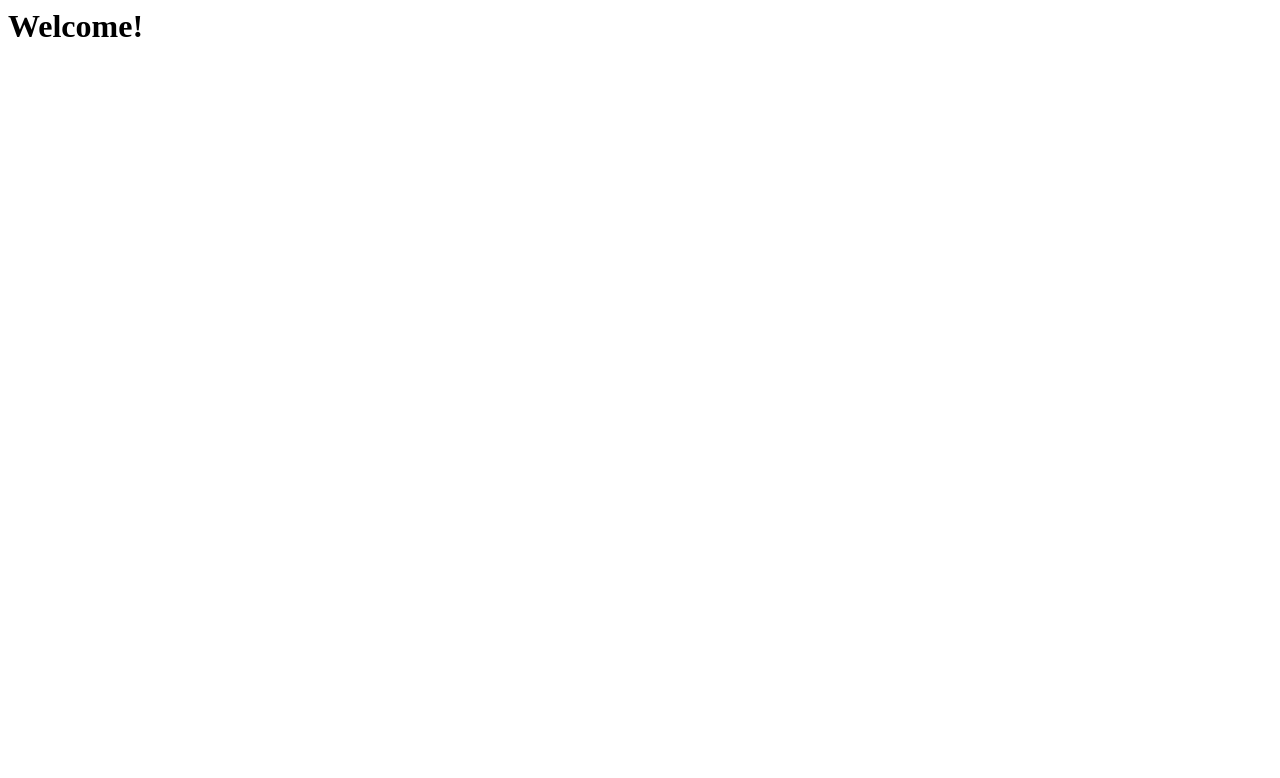
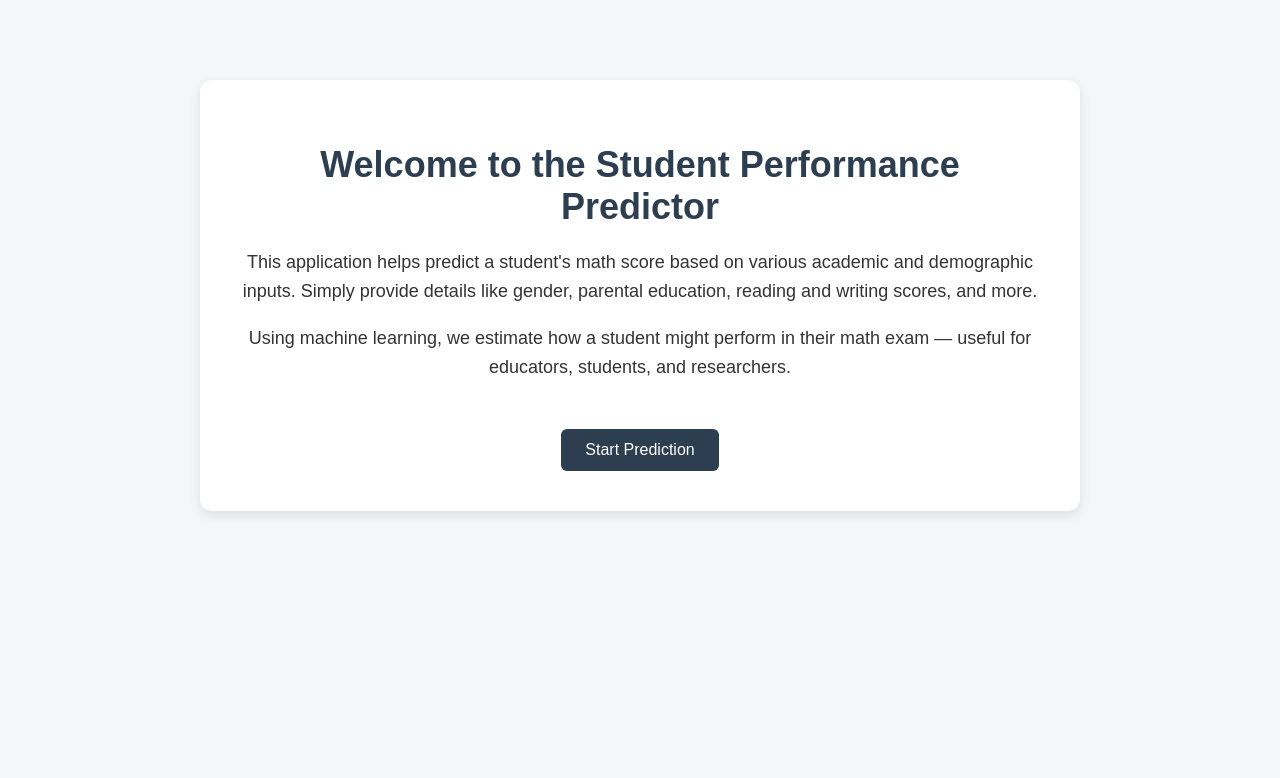
Before and after one commit to Gaurish-Maheshwari/Student-Performance-Predictor, a Flask app: page / in a window 1280 px wide. Before the commit the part shown is almost empty. Shown: the top 778 px of the page. Run offline with Flask 3, Linux system fonts and the light colour scheme.

Commit message:
updated README

```diff
--- a/templates/index.html
+++ b/templates/index.html
@@ -1 +1,67 @@
-<h1>Welcome!</h1>
+<!DOCTYPE html>
+<html lang="en">
+<head>
+    <meta charset="UTF-8">
+    <title>Student Performance Predictor</title>
+    <style>
+        body {
+            background: #f4f6f8;
+            font-family: Arial, sans-serif;
+            color: #333;
+            margin: 0;
+            padding: 0;
+        }
+
+        .container {
+            max-width: 800px;
+            margin: 80px auto;
+            background: white;
+            padding: 40px;
+            border-radius: 12px;
+            box-shadow: 0 4px 12px rgba(0, 0, 0, 0.1);
+            text-align: center;
+        }
+
+        h1 {
+            font-size: 36px;
+            margin-bottom: 20px;
+            color: #2c3e50;
+        }
+
+        p {
+            font-size: 18px;
+            line-height: 1.6;
+        }
+
+        a {
+            display: inline-block;
+            margin-top: 30px;
+            padding: 12px 24px;
+            font-size: 16px;
+            background-color: #2c3e50;
+            color: white;
+            text-decoration: none;
+            border-radius: 6px;
+            transition: background-color 0.3s ease;
+        }
+
+        a:hover {
+            background-color: #1a252f;
+        }
+    </style>
+</head>
+<body>
+    <div class="container">
+        <h1>Welcome to the Student Performance Predictor</h1>
+        <p>
+            This application helps predict a student's math score based on various academic and demographic inputs.
+            Simply provide details like gender, parental education, reading and writing scores, and more.
+        </p>
+        <p>
+            Using machine learning, we estimate how a student might perform in their math exam — useful for educators,
+            students, and researchers.
+        </p>
+        <a href="/predictdata">Start Prediction</a>
+    </div>
+</body>
+</html>
```
